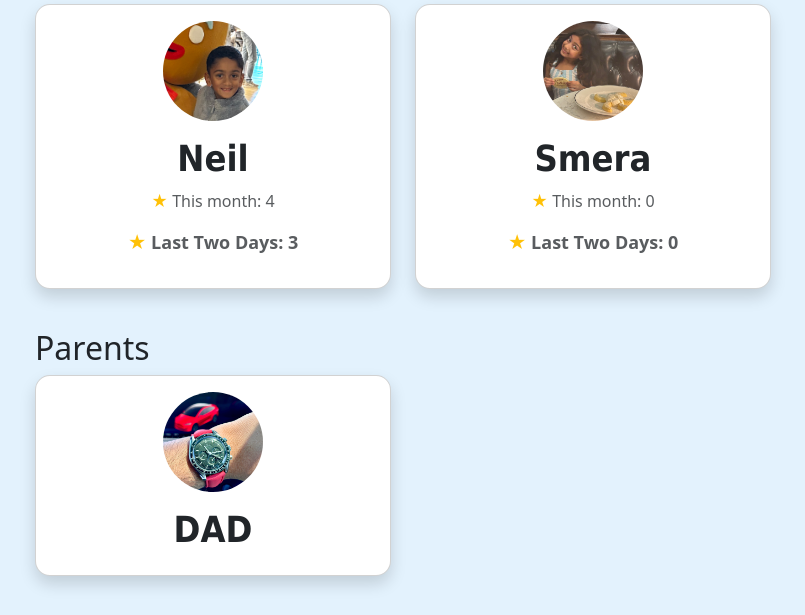
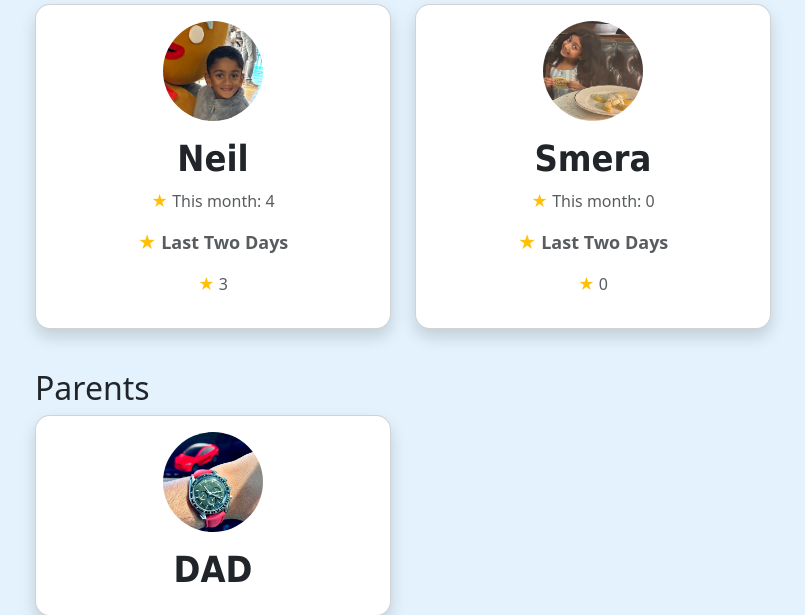
Before and after one commit to nash34/tasks-app, a Flask app: page / in a window 1280 px wide. Shown: the part 138-753 px from the top of the page, without its empty margins (47-852 px from the left). Run offline with Flask 3, Linux system fonts and the light colour scheme; data comes from the database, SQL or seed files in the repository.

Commit message:
Update landing.html

```diff
--- a/home-app-v1/templates/landing.html
+++ b/home-app-v1/templates/landing.html
@@ -11,7 +11,8 @@
                 <div class="card-body">
                     <h5 class="username">{{ user.name }}</h5>
                     <p class="text-muted"><span class="text-warning">★</span> This month: {{ user.stars_month }}</p>
-                    <p class="text-muted stars-last-two-days"><span class="text-warning">★</span> Last Two Days: {{ user.stars_last_two_days }}</p>
+                    <p class="text-muted stars-last-two-days"><span class="text-warning">★</span> Last Two Days </p>
+                    <p class="text-muted stars-last-two-days-number"><span class="text-warning">★</span> {{ user.stars_last_two_days }}</p>
                 </div>
             </div>
         </a>
```
